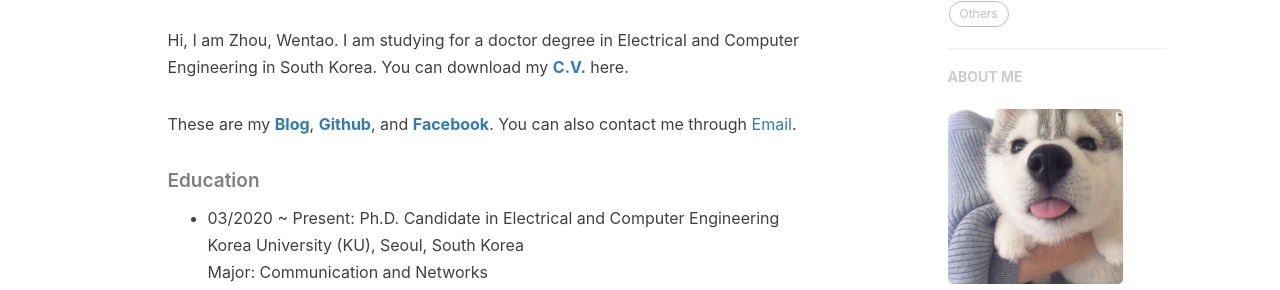
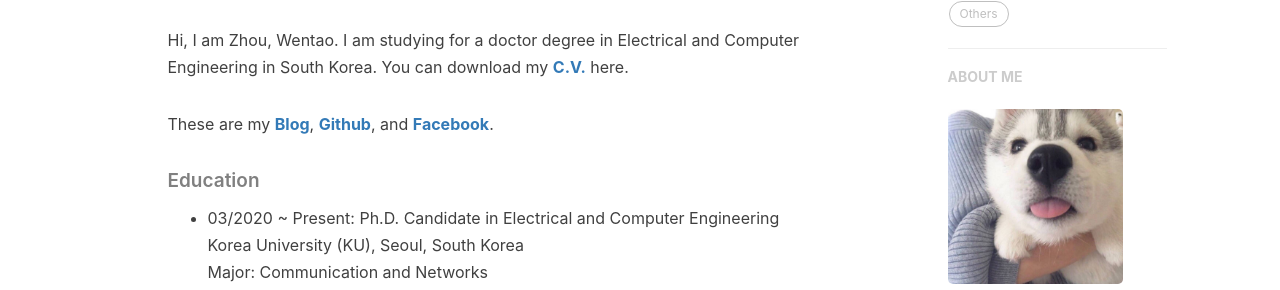
Before and after one commit to csxmt123/zhouwt612.github.io, a Jekyll site: the page built from z_about.html, in a window 1280 px wide. Shown: the part 550-840 px from the top of the page. Built offline with Jekyll 4.4.1, drawn with Linux system fonts in a browser that asks for light colours; nearby versions of some CDN libraries; comment, search, counter and statistics services are not loaded.

Commit message:
Update en.md

```diff
--- a/_includes/about/en.md
+++ b/_includes/about/en.md
@@ -5,7 +5,7 @@
 
 Hi, I am Zhou, Wentao. I am studying for a doctor degree in Electrical and Computer Engineering in South Korea. You can download my [**C.V.**](https://drive.google.com/file/d/1jKevQdPdokYKCYvHzJ1ggfBS7anwKGv5/view?usp=sharing) here.
 
-These are my [**Blog**](https://wentaozhou.cn), [**Github**](http://github.com/zhouwt612), and [**Facebook**](https://www.facebook.com/zhouwentao612). You can also contact me through [Email](zhouwt612@gmail).
+These are my [**Blog**](https://wentaozhou.cn), [**Github**](http://github.com/zhouwt612), and [**Facebook**](https://www.facebook.com/zhouwentao612).
 
 ##### Education
 - 03/2020 ~ Present: Ph.D. Candidate in Electrical and Computer Engineering
```
